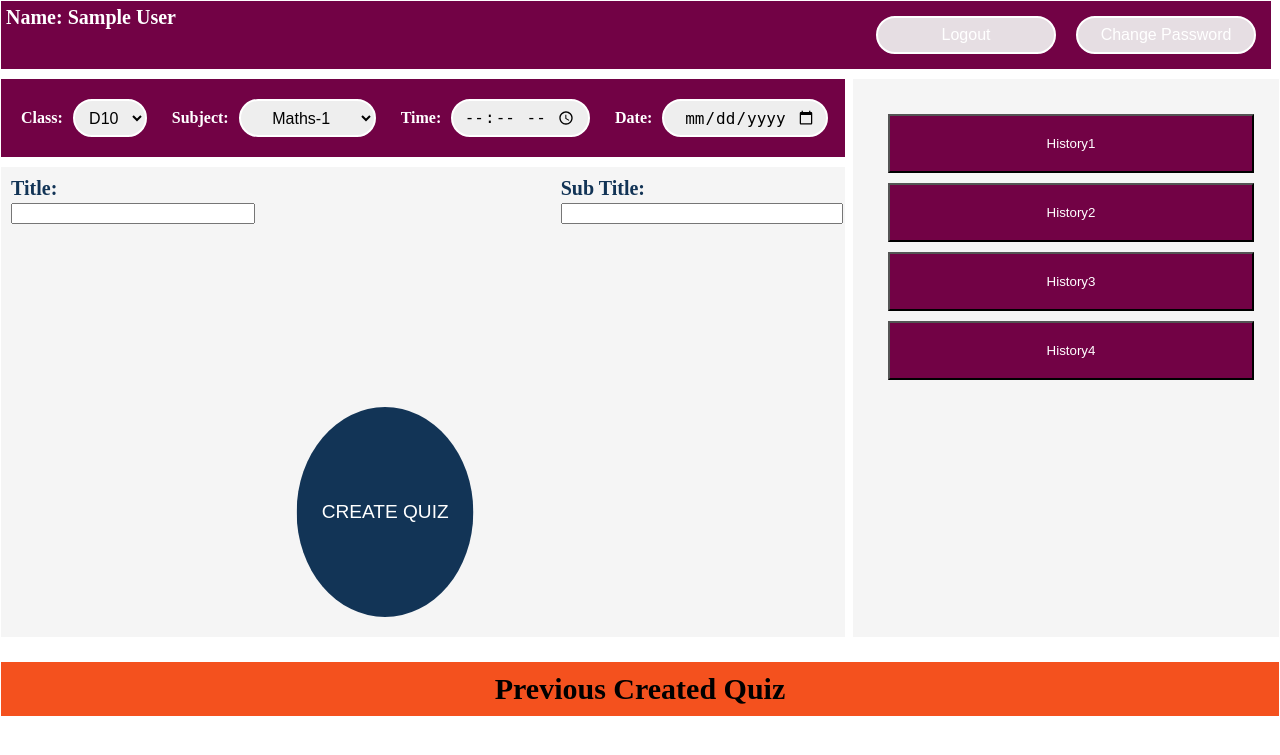
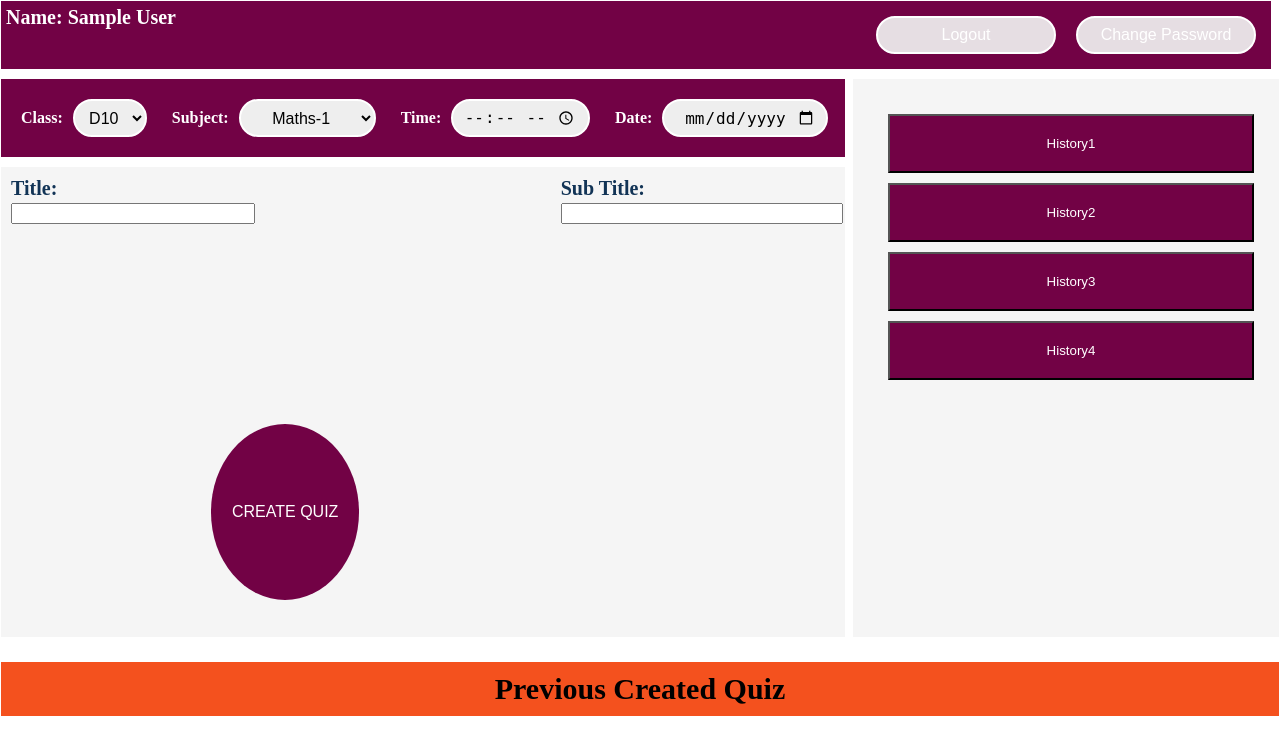
Before and after one commit to sejalnair/IP, a PHP site: page /Ip/pages/teacher/home.php in a window 1280 px wide. Shown: the top 755 px of the page. Run offline with PHP 8.4, Linux system fonts and the light colour scheme; the visitor is signed in with stand-in values (Sample User, id 1); data that the repository does not hold is empty.

Commit message:
small message

```diff
--- a/pages/teacher/home.php
+++ b/pages/teacher/home.php
@@ -93,30 +93,15 @@
          #rndbtn{
             width:18% ;
             height:39%;
-            background-color:#123456;
+            background-color:#720245;
             color:white;
-            margin-left:300px;
+            margin-left:200px;
             margin-top:200px;
             border-radius: 50%;
             font-size: 16px;
             border:0px;
-			-webkit-animation:zoom-in-out 5s ease-in-out 0s infinite normal;
-			-moz-animation:zoom-in-out 5s ease-in-out 0s infinite normal;
-			-ms-animation:zoom-in-out 5s ease-in-out 0s infinite normal;
-			animation:zoom-in-out 5s ease-in-out 0s infinite normal;
 			}
 
-		@-webkit-keyframes zoom-in-out {
-			0%{ -webkit-transform: scale(1); transform: scale(1.5); }
-			50%{ -webkit-transform: scale(1.08); transform: scale(1.08); }
-			100%{ -webkit-transform: scale(1); transform: scale(1.5); }
-			}
-
-		@keyframes zoom-in-out {
-			0%{ -ms-transform: scale(1); transform: scale(1.5); }
-			50%{ -ms-transform: scale(1.08); transform: scale(1.08); }
-			100%{ -ms-transform: scale(1); transform: scale(1.5); }
-        }
         #oldquiz{
             width:100%;
             display:inline-block;
@@ -192,7 +177,7 @@
 
             <label style="color:#123456;float:right">Sub Title: <input type="text" style="width:100%;" name="subtitle"></label> <br><br>
 
-            <input type="submit" onclick="createquiz()" value="CREATE QUIZ" name="createqz" id="rndbtn" style="">
+            <input type="submit" onclick="createquiz()" value="CREATE QUIZ" name="createqz" id="rndbtn">
 
         </div>
     </div>
```
